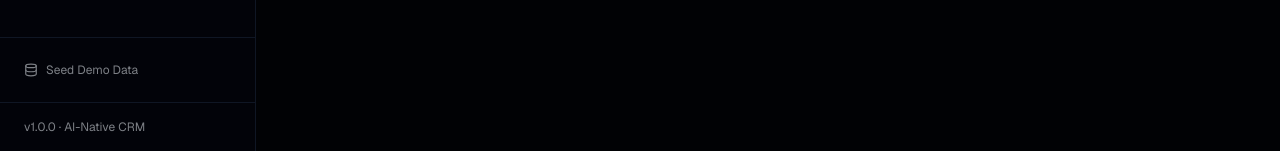
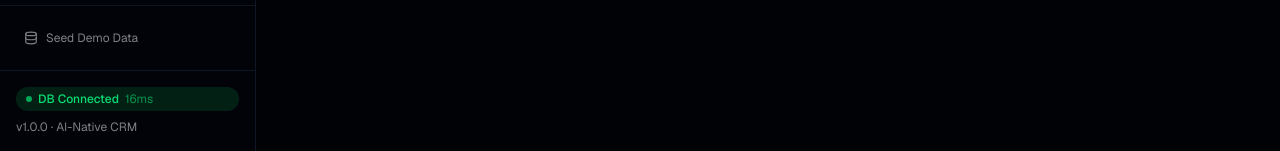
Before and after one commit to nileshXrana/xeno-crm, a Next.js app: page / in a window 1280 px wide. Shown: the part 649-800 px from the top of the page. Built offline with nearby package versions, Linux system fonts and the light colour scheme; no server answers; the database is empty.

Commit message:
feat: Real-time DB health indicator in sidebar - polls /api/health every 30s

```diff
--- /dev/null
+++ b/components/HealthIndicator.tsx
@@ -0,0 +1,50 @@
+"use client";
+
+import { useState, useEffect } from "react";
+import { RefreshCw, Zap } from "lucide-react";
+
+interface HealthStatus {
+  status: string;
+  db: {
+    status: string;
+    latencyMs?: number;
+    error?: string;
+  };
+  timestamp: string;
+}
+
+export default function HealthIndicator() {
+  const [health, setHealth] = useState<HealthStatus | null>(null);
+
+  useEffect(() => {
+    async function check() {
+      try {
+        const res = await fetch("/api/health");
+        const data = await res.json();
+        setHealth(data);
+      } catch {
+        setHealth({ status: "error", db: { status: "unreachable" }, timestamp: new Date().toISOString() });
+      }
+    }
+    check();
+    // Recheck every 30 seconds
+    const interval = setInterval(check, 30000);
+    return () => clearInterval(interval);
+  }, []);
+
+  if (!health) return null;
+
+  const isOk = health.status === "ok" && health.db.status === "connected";
+
+  return (
+    <div className={`flex items-center gap-1.5 px-2.5 py-1 rounded-full text-xs ${
+      isOk ? "bg-green-500/15 text-green-400" : "bg-red-500/15 text-red-400"
+    }`}>
+      <span className={`w-1.5 h-1.5 rounded-full ${isOk ? "bg-green-400 animate-pulse" : "bg-red-400"}`} />
+      <span className="font-medium">{isOk ? `DB Connected` : "DB Error"}</span>
+      {isOk && health.db.latencyMs !== undefined && (
+        <span className="opacity-60">{health.db.latencyMs}ms</span>
+      )}
+    </div>
+  );
+}
--- a/components/Sidebar.tsx
+++ b/components/Sidebar.tsx
@@ -2,6 +2,7 @@
 
 import Link from "next/link";
 import { usePathname } from "next/navigation";
+import HealthIndicator from "@/components/HealthIndicator";
 import {
   Users,
   Megaphone,
@@ -77,7 +78,8 @@ export default function Sidebar() {
       </div>
 
       {/* Footer */}
-      <div className="px-6 py-4 border-t border-border">
+      <div className="px-4 py-4 border-t border-border space-y-2">
+        <HealthIndicator />
         <p className="text-xs text-muted-foreground">
           v1.0.0 · AI-Native CRM
         </p>
```
